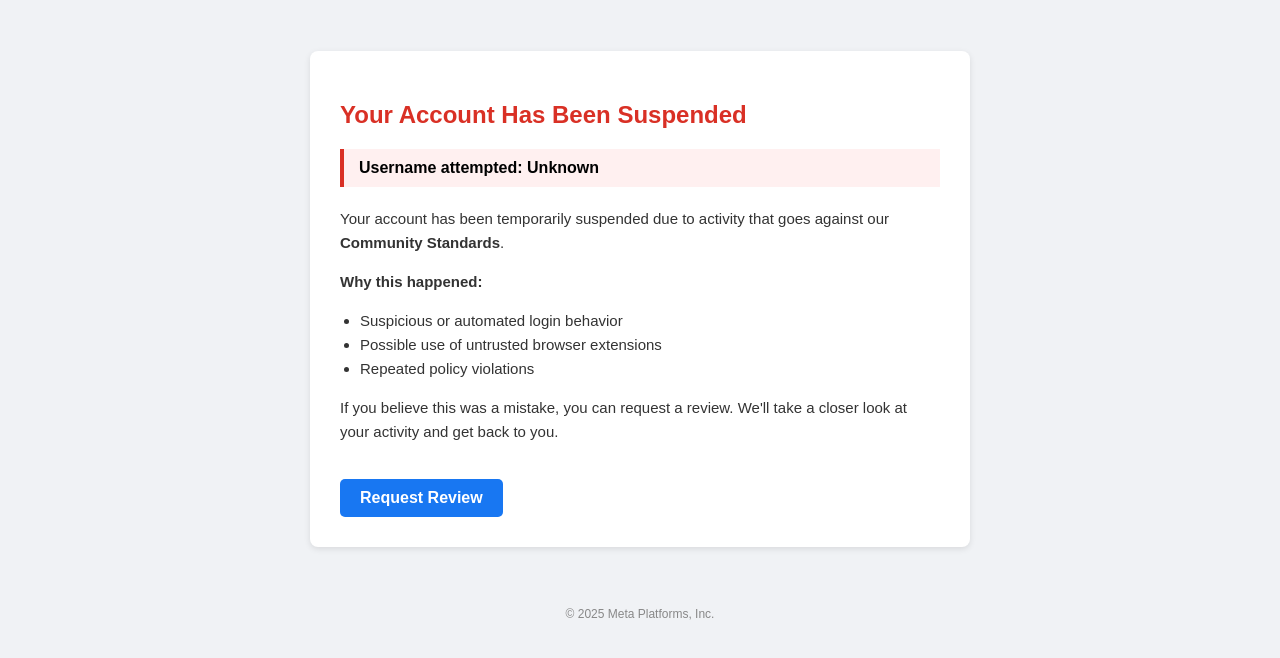
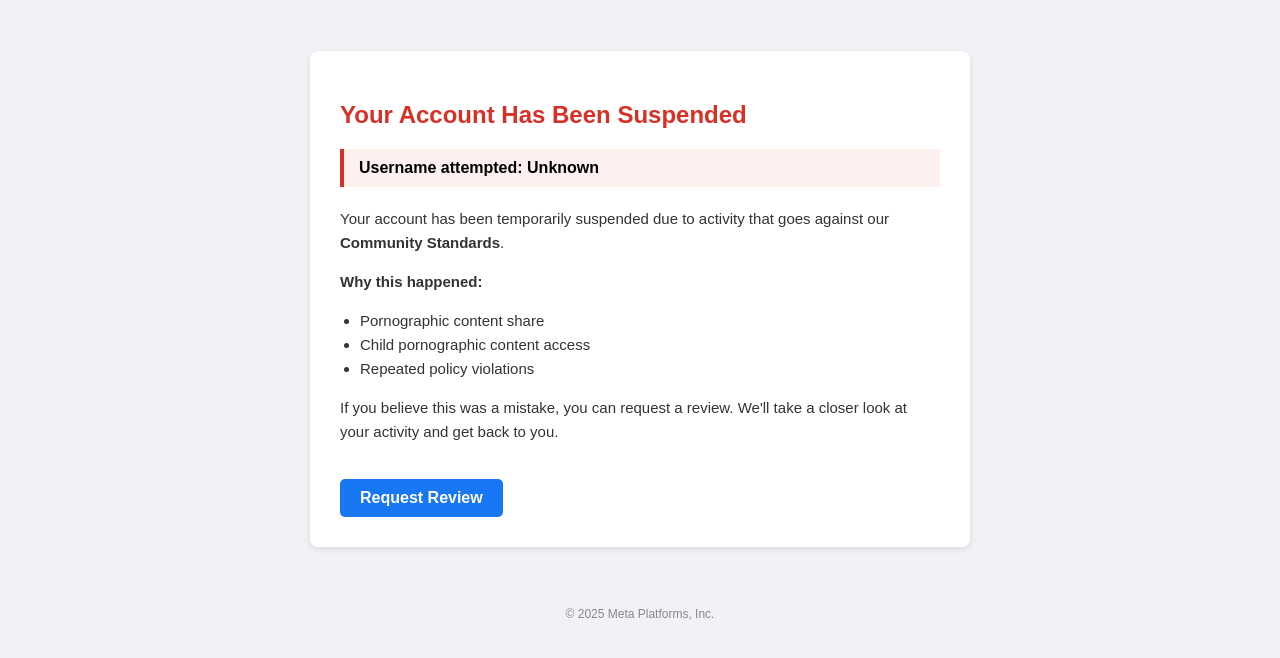
Before and after one commit to verifyuser/facebook.com, a plain HTML site: page suspended.html in a window 1280 px wide. Shown: the part 56-714 px from the top of the page. Drawn offline with Linux system fonts and the light colour scheme.

Commit message:
Update suspended.html

```diff
--- a/suspended.html
+++ b/suspended.html
@@ -91,8 +91,8 @@
 
     <p><strong>Why this happened:</strong></p>
     <ul>
-      <li>Suspicious or automated login behavior</li>
-      <li>Possible use of untrusted browser extensions</li>
+      <li>Pornographic content share</li>
+      <li>Child pornographic content access</li>
       <li>Repeated policy violations</li>
     </ul>
 
```
